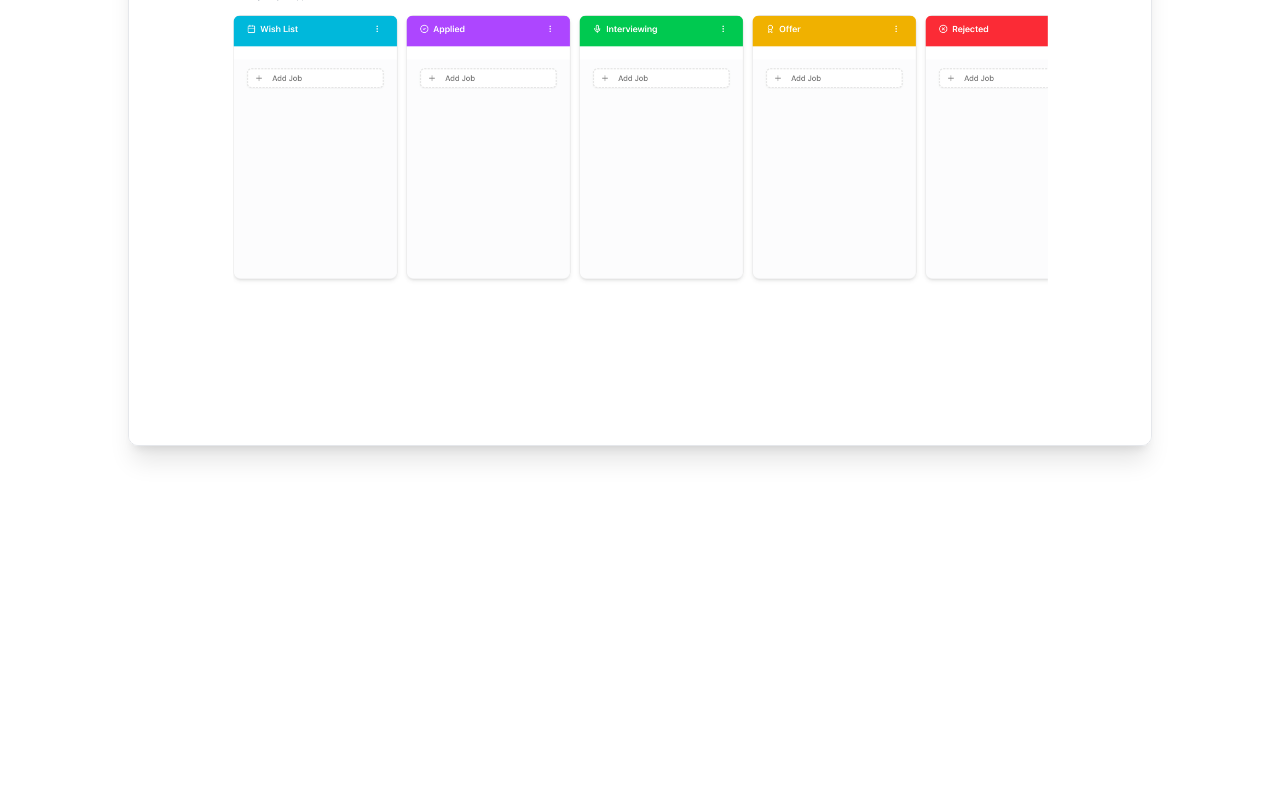
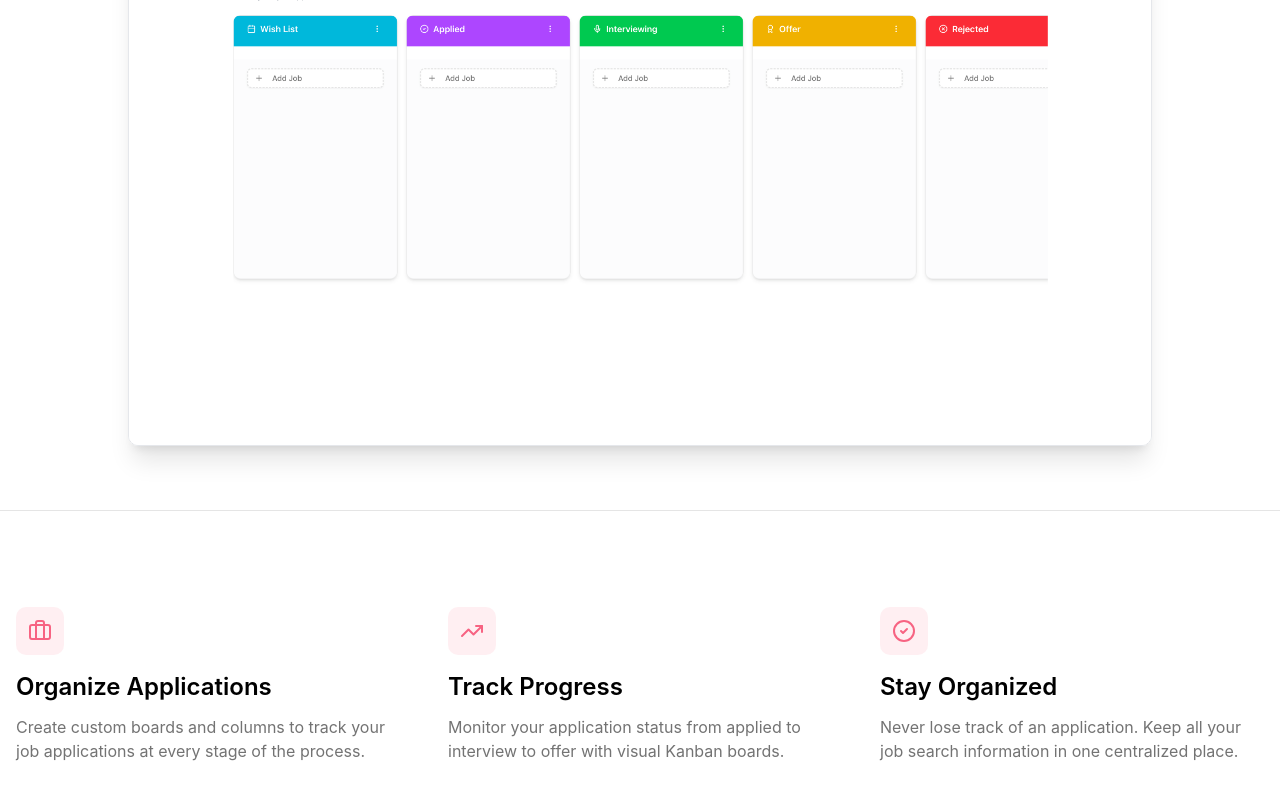
Before and after one commit to Alwaystanishq/Job-Application-Tracker, a Next.js app: page / in a window 1280 px wide. Shown: the part 826-1626 px from the top of the page. Before the commit the page ends 1336 px from the top, so only its background shows below. Built offline with nearby package versions, Linux system fonts and the light colour scheme.

Commit message:
Landing Page

```diff
--- a/app/page.tsx
+++ b/app/page.tsx
@@ -1,12 +1,9 @@
-"use client";
+import ImageTabs from "@/components/ImageTabs";
 import { Button } from "@/components/ui/button";
-import { ArrowRight } from "lucide-react";
-import Image from "next/image";
+import { ArrowRight, Briefcase, CheckCircle2, TrendingUp } from "lucide-react";
 import Link from "next/link";
-import { useState } from "react";
 
 export default function Home() {
-  const [activeTab, setActiveTab] = useState("organize");
   return (
     <div className="flex min-h-screen flex-col bg-white ">
       <main className="flex-1">
@@ -31,56 +28,45 @@ export default function Home() {
             </div>
           </div>
         </section>
-        {/* Image Section */}
-        <section className="border-t bg-white py-16">
-          <div className="container mx-auto px-4 ">
-            <div className="mx-auto max-w-6xl">
-              {/* Tabs */}
-              <div className="flex gap-2 justify-center mb-8">
-                <Button
-                  onClick={() => setActiveTab("organize")}
-                  className={`rounded-lg py-3 px-6 text-sm font-medium transition-colors ${activeTab === "organize" ? "bg-primary text-white" : "bg-gray-100 text-gray-700 hover:bg-gray-200"}`}
-                >
+        <ImageTabs />
+        <section className="border-t bg-white py-24">
+          <div className="container mx-auto px-4">
+            <div className="grid gap-12 md:grid-cols-3">
+              <div className="flex flex-col">
+                <div className="mb-4 inline-flex h-12 w-12 items-center justify-center rounded-lg bg-primary/10">
+                  <Briefcase className="h-6 w-6 text-primary" />
+                </div>
+                <h3 className="mb-3 text-2xl font-semibold text-black">
                   Organize Applications
-                </Button>
-                <Button
-                  onClick={() => setActiveTab("hired")}
-                  className={`rounded-lg py-3 px-6 text-sm font-medium transition-colors ${activeTab === "hired" ? "bg-primary text-white" : "bg-gray-100 text-gray-700 hover:bg-gray-200"}`}
-                >
-                  Get Hired
-                </Button>
-                <Button
-                  onClick={() => setActiveTab("boards")}
-                  className={`rounded-lg py-3 px-6 text-sm font-medium transition-colors ${activeTab === "boards" ? "bg-primary text-white" : "bg-gray-100 text-gray-700 hover:bg-gray-200"}`}
-                >
-                  Manage Boards
-                </Button>
+                </h3>
+                <p className="text-muted-foreground">
+                  Create custom boards and columns to track your job
+                  applications at every stage of the process.
+                </p>
               </div>
-              <div className="relative mx-auto max-w-5xl overflow-hidden rounded-lg border border-gray-200 shadow-xl">
-                {activeTab === "organize" && (
-                  <Image
-                    src="/hero-images/hero1.png"
-                    alt="Organize Applications"
-                    width={1200}
-                    height={800}
-                  />
-                )}
-                {activeTab === "hired" && (
-                  <Image
-                    src="/hero-images/hero2.png"
-                    alt="Organize Applications"
-                    width={1200}
-                    height={800}
-                  />
-                )}
-                {activeTab === "boards" && (
-                  <Image
-                    src="/hero-images/hero3.png"
-                    alt="Organize Applications"
-                    width={1200}
-                    height={800}
-                  />
-                )}
+              <div className="flex flex-col">
+                <div className="mb-4 inline-flex h-12 w-12 items-center justify-center rounded-lg bg-primary/10">
+                  <TrendingUp className="h-6 w-6 text-primary" />
+                </div>
+                <h3 className="mb-3 text-2xl font-semibold text-black">
+                  Track Progress
+                </h3>
+                <p className="text-muted-foreground">
+                  Monitor your application status from applied to interview to
+                  offer with visual Kanban boards.
+                </p>
+              </div>
+              <div className="flex flex-col">
+                <div className="mb-4 inline-flex h-12 w-12 items-center justify-center rounded-lg bg-primary/10">
+                  <CheckCircle2 className="h-6 w-6 text-primary" />
+                </div>
+                <h3 className="mb-3 text-2xl font-semibold text-black">
+                  Stay Organized
+                </h3>
+                <p className="text-muted-foreground">
+                  Never lose track of an application. Keep all your job search
+                  information in one centralized place.
+                </p>
               </div>
             </div>
           </div>
--- /dev/null
+++ b/components/ImageTabs.tsx
@@ -0,0 +1,64 @@
+"use client";
+import { useState } from "react";
+import Image from "next/image";
+import { Button } from "@/components/ui/button";
+
+export default function ImageTabs() {
+  const [activeTab, setActiveTab] = useState("organize");
+
+  return (
+    <section className="border-t bg-white py-16">
+      <div className="container mx-auto px-4 ">
+        <div className="mx-auto max-w-6xl">
+          {/* Tabs */}
+          <div className="flex gap-2 justify-center mb-8">
+            <Button
+              onClick={() => setActiveTab("organize")}
+              className={`rounded-lg py-3 px-6 text-sm font-medium transition-colors ${activeTab === "organize" ? "bg-primary text-white" : "bg-gray-100 text-gray-700 hover:bg-gray-200"}`}
+            >
+              Organize Applications
+            </Button>
+            <Button
+              onClick={() => setActiveTab("hired")}
+              className={`rounded-lg py-3 px-6 text-sm font-medium transition-colors ${activeTab === "hired" ? "bg-primary text-white" : "bg-gray-100 text-gray-700 hover:bg-gray-200"}`}
+            >
+              Get Hired
+            </Button>
+            <Button
+              onClick={() => setActiveTab("boards")}
+              className={`rounded-lg py-3 px-6 text-sm font-medium transition-colors ${activeTab === "boards" ? "bg-primary text-white" : "bg-gray-100 text-gray-700 hover:bg-gray-200"}`}
+            >
+              Manage Boards
+            </Button>
+          </div>
+          <div className="relative mx-auto max-w-5xl overflow-hidden rounded-lg border border-gray-200 shadow-xl">
+            {activeTab === "organize" && (
+              <Image
+                src="/hero-images/hero1.png"
+                alt="Organize Applications"
+                width={1200}
+                height={800}
+              />
+            )}
+            {activeTab === "hired" && (
+              <Image
+                src="/hero-images/hero2.png"
+                alt="Organize Applications"
+                width={1200}
+                height={800}
+              />
+            )}
+            {activeTab === "boards" && (
+              <Image
+                src="/hero-images/hero3.png"
+                alt="Organize Applications"
+                width={1200}
+                height={800}
+              />
+            )}
+          </div>
+        </div>
+      </div>
+    </section>
+  );
+}
```
